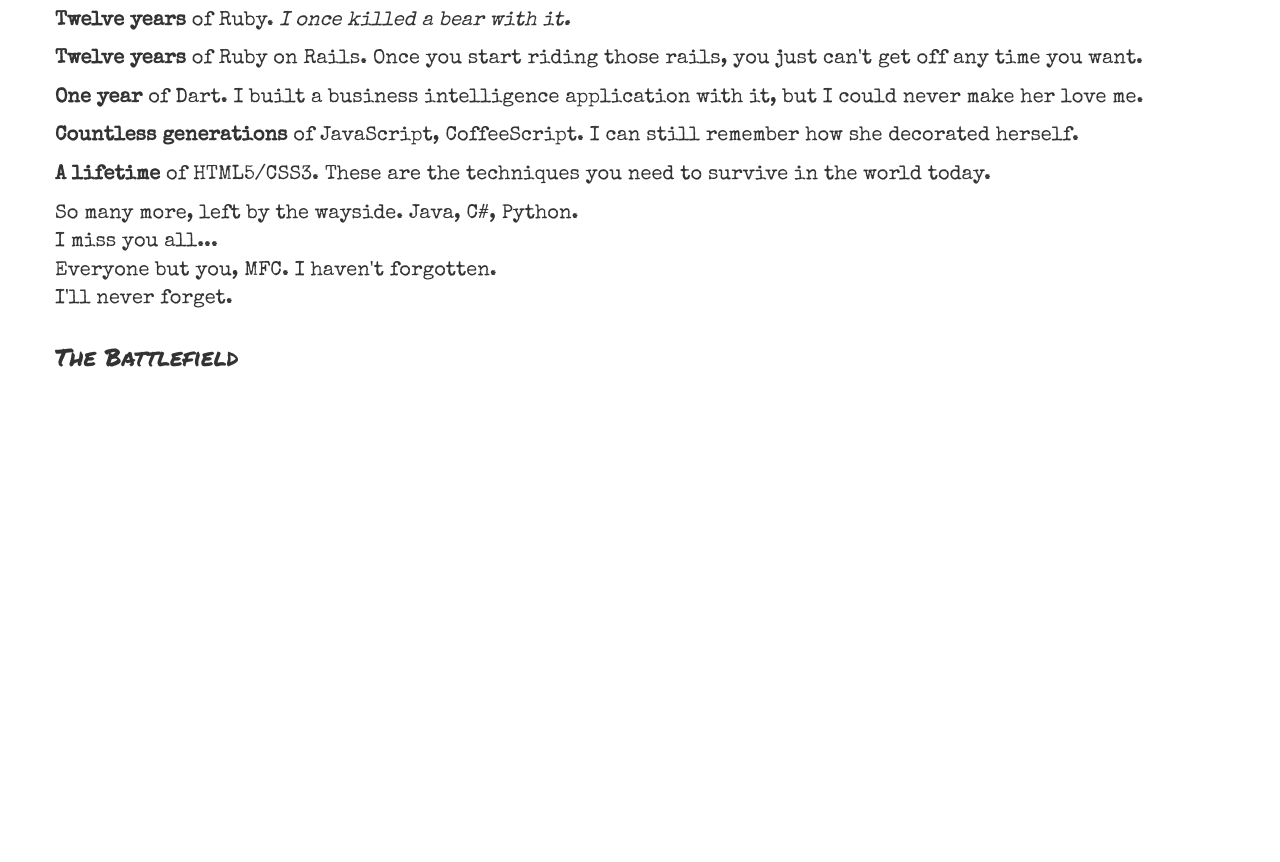
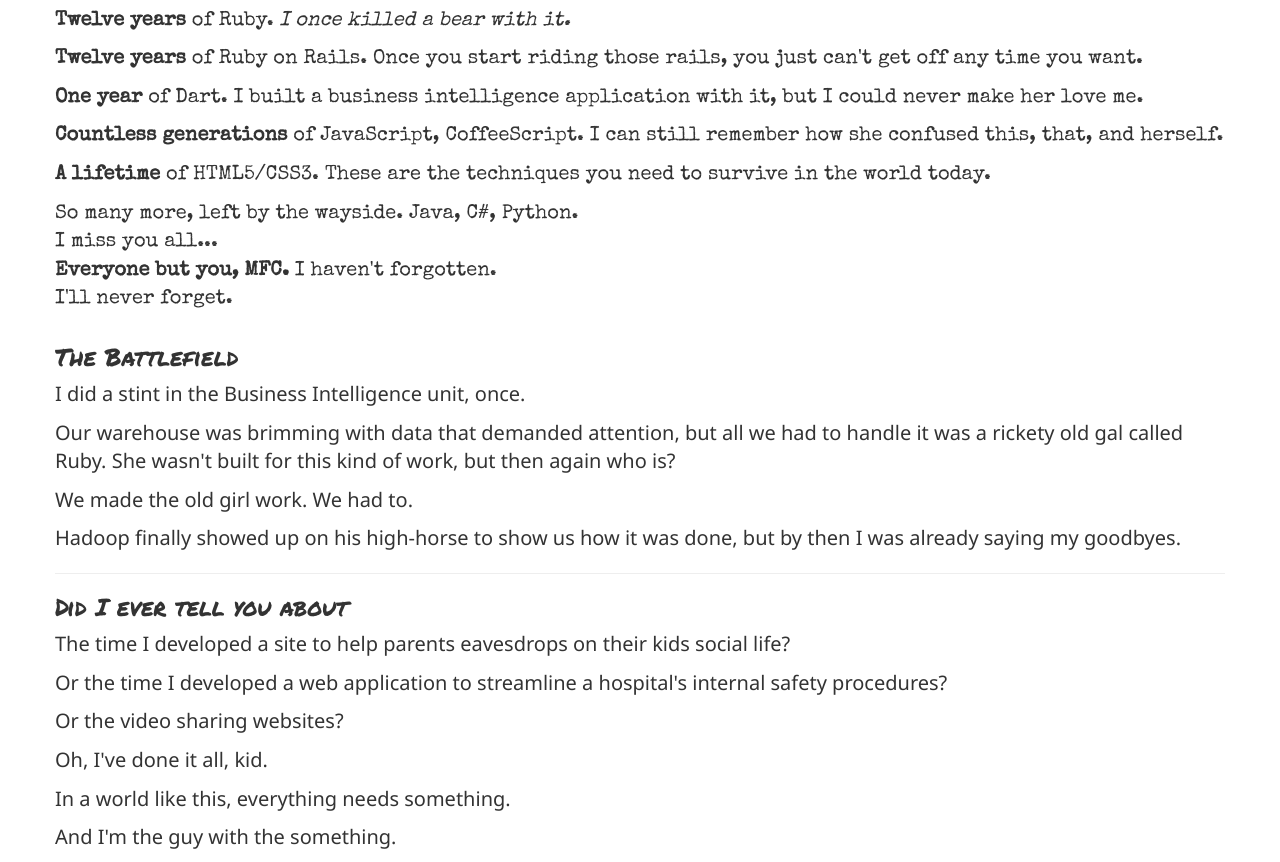
Before and after one commit to radicaled/radicaled.github.io, a plain HTML site: page index.html in a window 1280 px wide. Shown: the part 785-1647 px from the top of the page. Before the commit the page ends 1165 px from the top, so only its background shows below. Drawn offline with nearby package versions, Linux system fonts and the light colour scheme.

Commit message:
Quickly finish, like myself in bed.

```diff
--- a/index.html
+++ b/index.html
@@ -84,7 +84,7 @@
 
           <p>
             <strong>Countless generations</strong> of JavaScript, CoffeeScript.
-            I can still remember how she decorated herself.
+            I can still remember how she confused this, that, and herself.
           </p>
 
           <p>
@@ -95,7 +95,7 @@
           <p>
             So many more, left by the wayside. Java, C#, Python. <br/>
             I miss you all... <br/>
-            Everyone but you, MFC. I haven't forgotten. <br />
+            <strong>Everyone but you, MFC.</strong> I haven't forgotten. <br />
             I'll never forget. <br />
           </p>
         </div>
@@ -103,6 +103,30 @@
 
       <div class='row'>
         <h3>The Battlefield</h3>
+
+        <p>I did a stint in the Business Intelligence unit, once.</p>
+        <p>
+          Our warehouse was brimming with data that demanded attention, but all
+          we had to handle it was a rickety old gal called Ruby. She wasn't
+          built for this kind of work, but then again who is?
+        </p>
+        <p>
+          We made the old girl work. We had to.
+        </p>
+        <p>
+          Hadoop finally showed up on his high-horse to show us how it was done,
+          but by then I was already saying my goodbyes.
+        </p>
+
+        <hr>
+
+        <h3>Did I ever tell you about</h3>
+        <p>The time I developed a site to help parents eavesdrops on their kids social life?</p>
+        <p>Or the time I developed a web application to streamline a hospital's internal safety procedures?</p>
+        <p>Or the video sharing websites?</p>
+        <p>Oh, I've done it all, kid.</p>
+        <p>In a world like this, everything needs something.</p>
+        <p>And I'm the guy with the something.</p>
       </div>
 
     </div>
```
